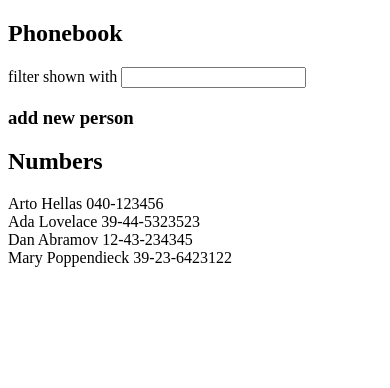
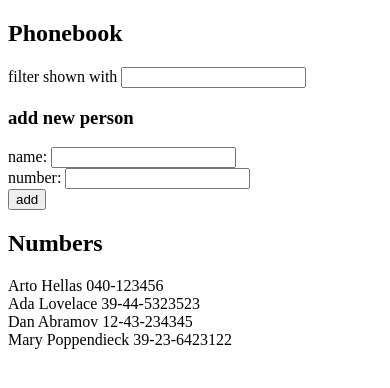
Before and after one commit to indahjann/fullstack-moocfi, a React (Vite) app in the folder Part 2/phonebook/: page / in a window 390 px wide. Shown: the top 388 px of the page. Built offline with nearby package versions, Linux system fonts and the light colour scheme; data requests are answered from the project's data file.

Commit message:
2.11: The Phonebook Step 6 done

```diff
--- /dev/null
+++ b/Part 2/phonebook/db.json
@@ -0,0 +1,24 @@
+{
+  "persons":[
+    {
+      "name": "Arto Hellas",
+      "number": "040-123456",
+      "id": "1"
+    },
+    {
+      "name": "Ada Lovelace",
+      "number": "39-44-5323523",
+      "id": "2"
+    },
+    {
+      "name": "Dan Abramov",
+      "number": "12-43-234345",
+      "id": "3"
+    },
+    {
+      "name": "Mary Poppendieck",
+      "number": "39-23-6423122",
+      "id": "4"
+    }
+  ]
+}
--- a/Part 2/phonebook/package.json
+++ b/Part 2/phonebook/package.json
@@ -7,9 +7,11 @@
     "dev": "vite",
     "build": "vite build",
     "lint": "eslint .",
-    "preview": "vite preview"
+    "preview": "vite preview",
+    "server": "json-server -p 3001 db.json"
   },
   "dependencies": {
+    "axios": "^1.13.1",
     "react": "^19.1.1",
     "react-dom": "^19.1.1"
   },
@@ -22,6 +24,7 @@
     "eslint-plugin-react-hooks": "^5.2.0",
     "eslint-plugin-react-refresh": "^0.4.22",
     "globals": "^16.4.0",
+    "json-server": "^1.0.0-beta.3",
     "vite": "^7.1.7"
   }
 }
--- a/Part 2/phonebook/src/App.jsx
+++ b/Part 2/phonebook/src/App.jsx
@@ -1,19 +1,27 @@
-import { useState } from 'react'
+import { useEffect, useState } from 'react'
+import axios from 'axios'
 import Filter from './components/Filter'
 import PersonForm from './components/PersonForm'
 import Persons from './components/Persons'
 
 const App = () => {
-  const [persons, setPersons] = useState([
-    { name: 'Arto Hellas', number: '040-123456', id: 1 },
-    { name: 'Ada Lovelace', number: '39-44-5323523', id: 2 },
-    { name: 'Dan Abramov', number: '12-43-234345', id: 3 },
-    { name: 'Mary Poppendieck', number: '39-23-6423122', id: 4 }
-  ])
-
+  const [persons, setPersons] = useState([])
   const [newName, setNewName] = useState('')
   const [newNumber, setNewNumber] = useState('')
   const [newFilter, setNewFilter] = useState('')
+
+  useEffect(() => {
+    console.log('effect')
+
+    const eventHandler = response => {
+      console.log('promise fulfilled');
+      setPersons(response.data)
+    }
+
+    const promise = axios.get('http://localhost:3001/persons')
+    promise.then(eventHandler)
+  }, [])
+  console.log('render', persons.length, 'persons')
 
   const addPerson = (event) => {
     event.preventDefault()
--- a/Part 2/phonebook/src/components/PersonForm.jsx
+++ b/Part 2/phonebook/src/components/PersonForm.jsx
@@ -1,4 +1,5 @@
 const PersonForm = ({addPerson, newName, newNumber, handleNameChange, handleNumberChange }) => {
+    return(
       <form onSubmit={addPerson}>
           <div>
             name: <input value={newName} onChange={handleNameChange}/>
@@ -10,6 +11,7 @@
             <button type="submit">add</button>
           </div>
       </form>
+    )
 }
 
 export default PersonForm
```
Also changed, not shown: 1 other file (tests, documents, lock files or other folders). Lines whose indentation alone changed are shown as unchanged.
